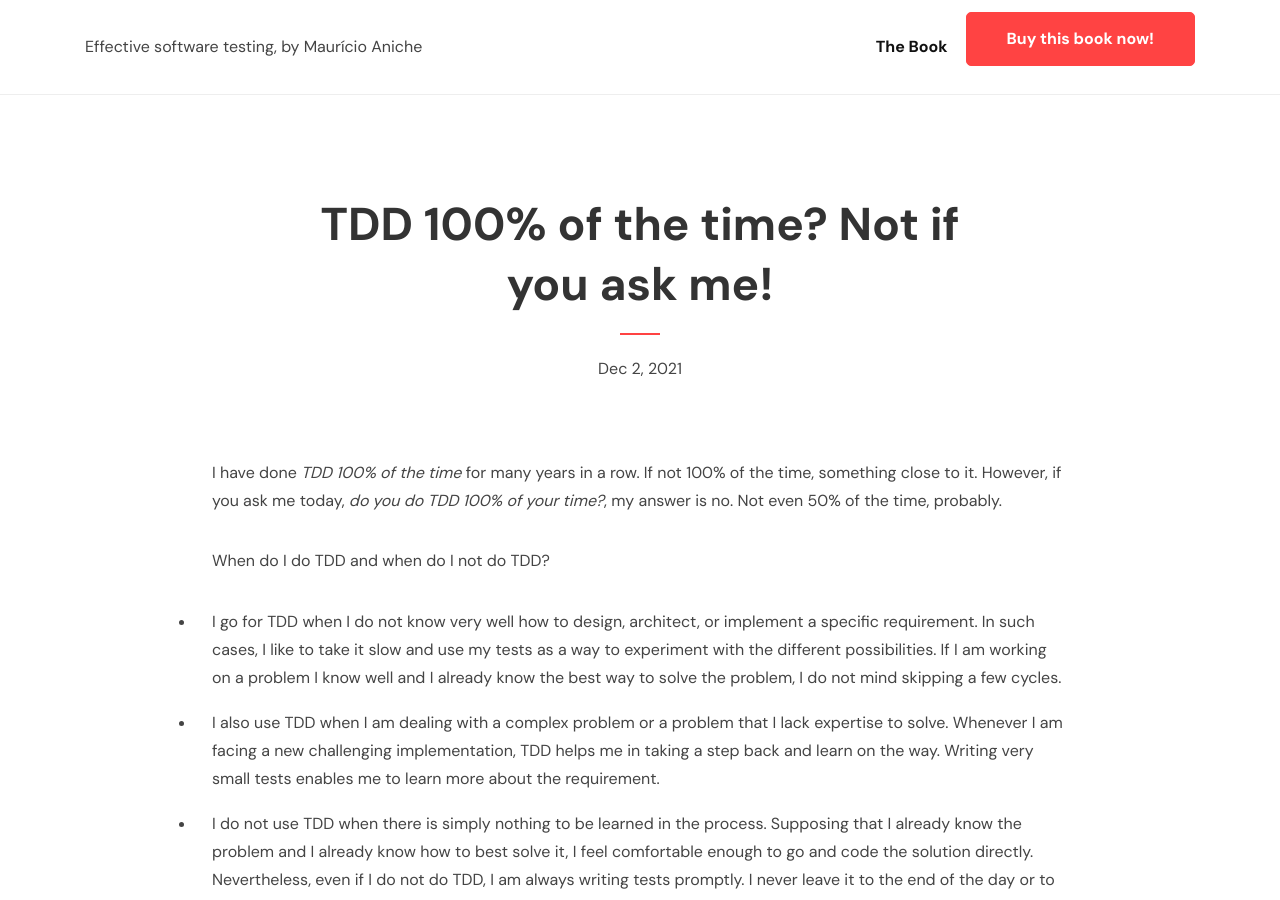
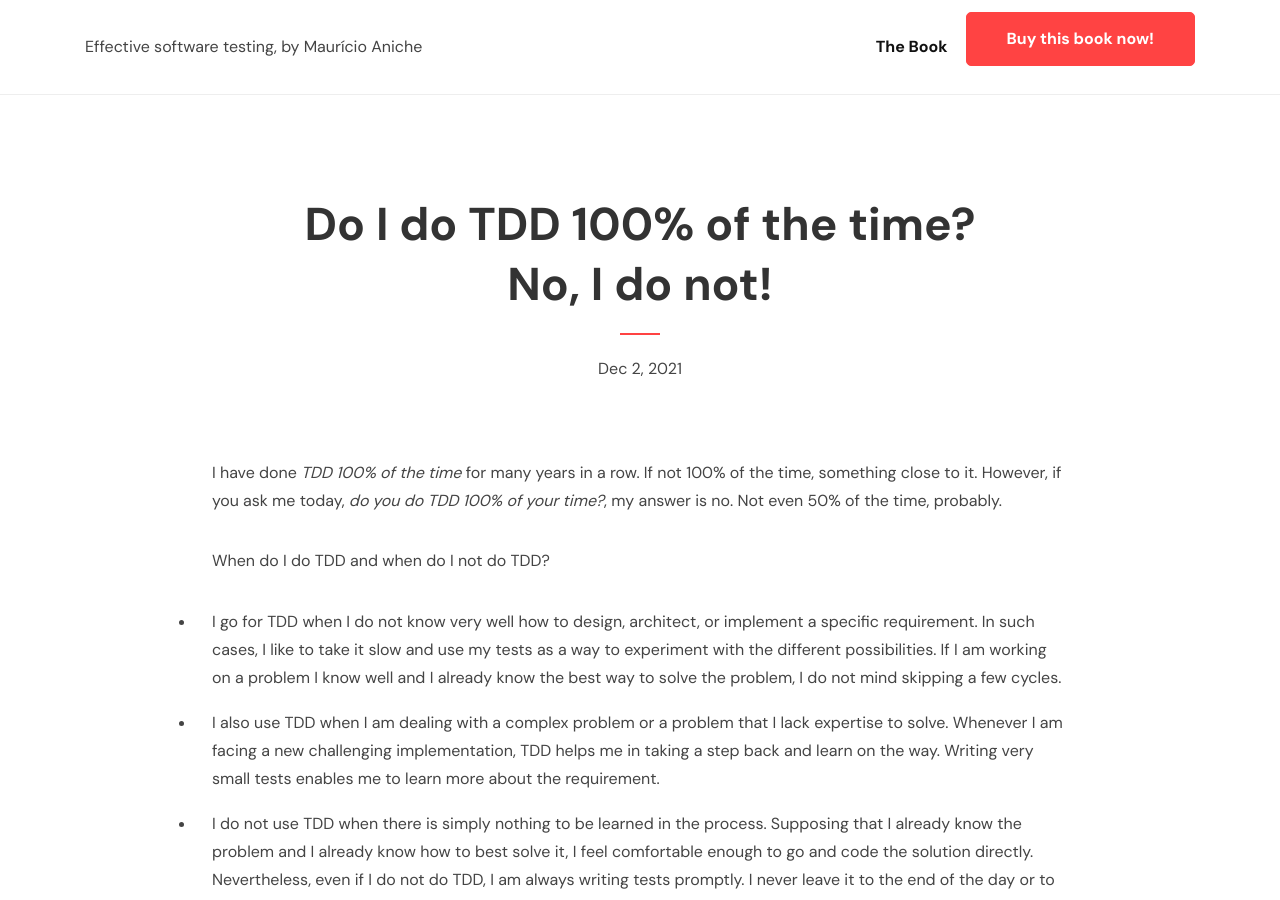
Before and after one commit to effective-software-testing/website, a Jekyll site: the page built from _posts/2021-12-02-do-I-do-TDD-100-time-no-i-do-not.md, in a window 1280 px wide and 900 px high. Built offline with Jekyll 4.4.1, drawn with Linux system fonts in a browser that asks for light colours; comment, search, counter and statistics services are not loaded.

Commit message:
renaming the TDD post

```diff
--- a/_posts/2021-12-02-tdd-the-all-time-not-if-you-ask-me.md
+++ b/_posts/2021-12-02-do-I-do-TDD-100-time-no-i-do-not.md
@@ -1,5 +1,5 @@
 ---
-title: "TDD 100% of the time? Not if you ask me!"
+title: "Do I do TDD 100% of the time? No, I do not!"
 layout: post
 ---
 
```
